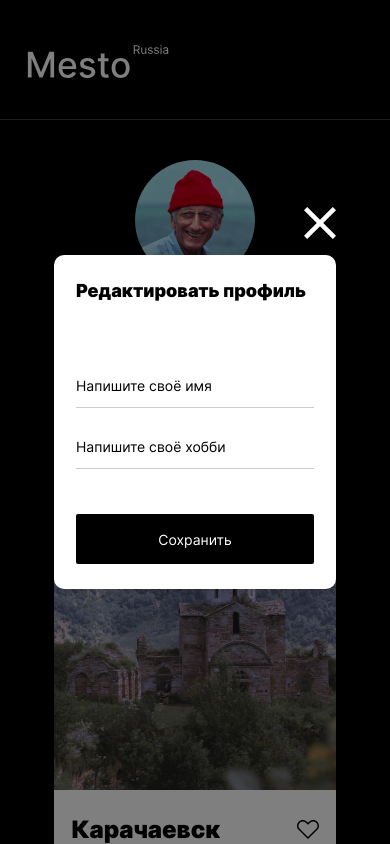
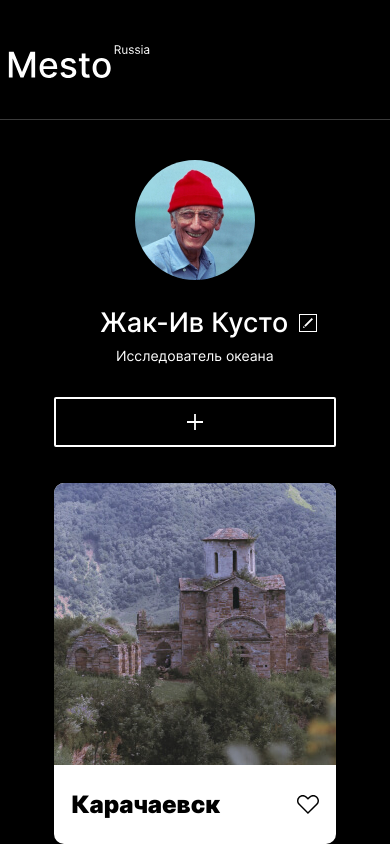
Before and after one commit to AntonKarpukhin/mesto-project, a plain HTML site: page index.html in a window 390 px wide. Shown: the top 844 px of the page. Drawn offline with Linux system fonts and the light colour scheme.

Commit message:
partThree

```diff
--- a/blocks/header/header.css
+++ b/blocks/header/header.css
@@ -22,6 +22,6 @@
 @media screen and (max-width: 1179px) {
   .header {
     width: 100%;
-    padding-left: 27px;
+    padding-left: 8px;
   }
 }
--- a/blocks/popup/__button/popup__button.css
+++ b/blocks/popup/__button/popup__button.css
@@ -17,6 +17,7 @@
 @media screen and (max-width: 1179px) {
   .popup__button {
     width: 238px;
+    height: 46px;
     margin: 45px 0 25px;
     font-size: 14px;
     line-height: 17px;
--- a/blocks/popup/__close-icon/popup__close-icon.css
+++ b/blocks/popup/__close-icon/popup__close-icon.css
@@ -14,5 +14,7 @@
   .popup__close-icon {
     right: 0;
     top: -48px;
+    width: 20px;
+    height: 20px;
   }
 }
--- a/blocks/profile/__add-button/profile__add-button.css
+++ b/blocks/profile/__add-button/profile__add-button.css
@@ -18,7 +18,7 @@
     width: 282px;
     margin: 0;
     padding: 0 132px;
-    margin-top: 36px;
+    margin-top: 25px;
     background-size: 16px 16px;
   }
 }
--- a/blocks/profile/__avatar/profile__avatar.css
+++ b/blocks/profile/__avatar/profile__avatar.css
@@ -1,6 +1,7 @@
 .profile__avatar {
   display: block;
   width: 120px;
+  height: 120px;
   border-radius: 100%;
   object-fit: cover;
 }
--- a/blocks/profile/__info/profile__info.css
+++ b/blocks/profile/__info/profile__info.css
@@ -23,7 +23,7 @@
     "name button"
     "text text";
     column-gap: 10px;
-    row-gap: 14px;
+    row-gap: 0;
     justify-content: center;
   }
 }
--- a/index.html
+++ b/index.html
@@ -17,10 +17,10 @@
         <img class="profile__avatar" src="images/avatar.jpg" alt="аватар">
         <div class="profile__info">
           <h1 class="profile__name">Жак-Ив Кусто</h1>
-          <button class="profile__edit-button opacity" type="button"></button>
+          <button class="profile__edit-button opacity" aria-label="редактирование" type="button"></button>
           <p class="profile__text">Исследователь океана</p>
         </div>
-        <button class="profile__add-button opacity" type="button"></button>
+        <button class="profile__add-button opacity" aria-label="добавить" type="button"></button>
       </section>
       <section class="elements">
         <article class="element">
@@ -58,23 +58,23 @@
     <footer class="footer">
       <p class="footer__copyright">&copy; 2022. Anton Karpukhin</p>
     </footer>
-    <div class="popup popup_opened">
-      <div class="popup__container">
-        <h2 class="popup__title">Редактировать профиль</h2>
-        <form class="popup__form" name="popup">
-          <fieldset class="popup__contact-info">
-            <label class="popup__label-text" for="name">
-              <input class="popup__input-text" id="name" type="text" name="name" placeholder="Напишите своё имя" required>
-            </label>
-            <label class="popup__label-text" for="hobby">
-              <input class="popup__input-text" id="hobby" type="text" name="hobby" placeholder="Напишите своё хобби" required>
-            </label>
-          </fieldset>
-          <button class="popup__button opacity opacity_type_button-form" type="submit" value="Отправить на сервер">Сохранить</button>
-        </form>
-        <button class="popup__close-icon opacity" type="button"></button>
-      </div>
-    </div>
+<!--    <div class="popup popup_opened">-->
+<!--      <div class="popup__container">-->
+<!--        <h2 class="popup__title">Редактировать профиль</h2>-->
+<!--        <form class="popup__form" name="popup-editing">-->
+<!--          <fieldset class="popup__contact-info">-->
+<!--            <label class="popup__label-text" for="name">-->
+<!--              <input class="popup__input-text" id="name" type="text" name="name" placeholder="Напишите своё имя" required>-->
+<!--            </label>-->
+<!--            <label class="popup__label-text" for="hobby">-->
+<!--              <input class="popup__input-text" id="hobby" type="text" name="hobby" placeholder="Напишите своё хобби" required>-->
+<!--            </label>-->
+<!--          </fieldset>-->
+<!--          <button class="popup__button opacity opacity_type_button-form" type="submit" value="Отправить на сервер">Сохранить</button>-->
+<!--        </form>-->
+<!--        <button class="popup__close-icon opacity" type="button"></button>-->
+<!--      </div>-->
+<!--    </div>-->
   </div>
 </body>
 </html>
```
